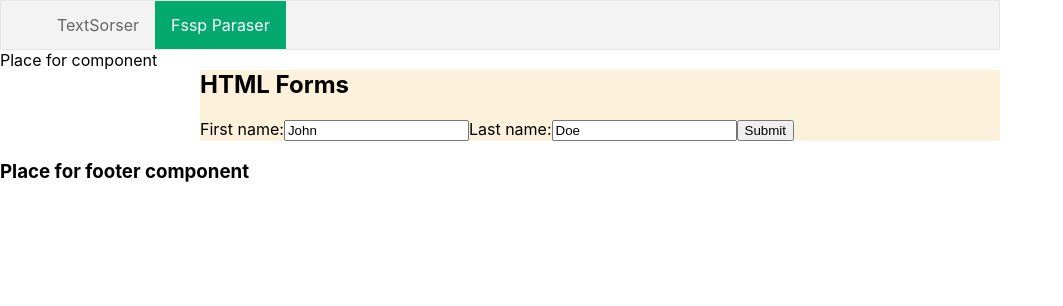
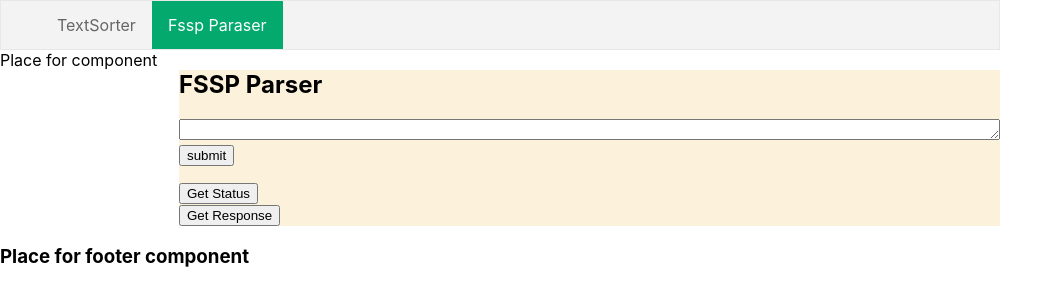
Before and after one commit to AndreyKonovalenko/toolkit, a React (Create React App) app in the folder client/: page /fsspparser in a window 1280 px wide. Shown: the top 306 px of the page, without its empty margins (0-1063 px from the left). Built offline with nearby package versions, Linux system fonts and the light colour scheme.

Commit message:
feat: set up axios logic

```diff
--- a/client/package.json
+++ b/client/package.json
@@ -2,10 +2,12 @@
   "name": "client",
   "version": "0.1.0",
   "private": true,
+  "proxy": "https://api-ip.fssp.gov.ru/api/v1.0/",
   "dependencies": {
     "@testing-library/jest-dom": "^5.11.5",
     "@testing-library/react": "^11.1.0",
     "@testing-library/user-event": "^12.1.10",
+    "axios": "^0.21.1",
     "joi": "^17.3.0",
     "react": "^17.0.1",
     "react-dom": "^17.0.1",
--- a/client/src/components/NavBar.js
+++ b/client/src/components/NavBar.js
@@ -37,7 +37,7 @@ const NavBar = (props) => {
           backgroundColor: '#04AA6d',
         }}
       >
-        TextSorser
+        TextSorter
       </NavLink>
     </li>
   );
--- a/client/src/pages/FsspParser.js
+++ b/client/src/pages/FsspParser.js
@@ -1,4 +1,4 @@
-import React, {useState} from 'react';
+import React, {useState, useEffect} from 'react';
 import {createUseStyles, useTheme} from 'react-jss';
 
 let useStyles = createUseStyles((theme) => ({
@@ -7,9 +7,13 @@ let useStyles = createUseStyles((theme) => ({
   },
 }));
 
+const axios = require('axios');
+
 const FsspParser = (props) => {
   const theme = useTheme();
   const classes = useStyles({...props, theme});
+  const [argString, setArgString] = useState('');
+  const [task, setTask] = useState('');
   // const [textData, setTextData] = useState('');
   // const [onClickStyle, setOnClickStyle] = useState(null);
   // const [presentData, setPresentData] = useState('');
@@ -19,31 +23,100 @@ const FsspParser = (props) => {
   //   event.preventDefault();
   //   console.log(`"Your text ${textData}"`);
   // };
-  // const onChangeHandler = (event) => {
-  //   setTextData(event.target.value);
+  const onChangeHandler = (event) => {
+    setArgString(event.target.value);
+  };
 
-  //   console.log(event.target.value);
-  // };
+  const onSubmitHandler = (event) => {
+    event.preventDefault();
+    console.log(argString);
+    const req = argString.split(' ');
+    console.log(req);
+    axios
+      .get('/search/physical', {
+        // crossdomain: true,
+        params: {
+          token: 'DTVVUTs1zL5o',
+          region: req[4],
+          firstname: req[0],
+          secondname: req[1],
+          lastname: req[2],
+          birthdate: req[3],
+        },
+      })
+      .then((res) => {
+        const task = res.data.response.task;
+        console.log(task);
+        setTask(task);
+      })
 
-  // const onFocusHander = () => {
-  //   setOnClickStyle({outlineColor: theme.colorPrimary});
-  // };
+      .catch((error) => {
+        console.log(error);
+      });
+  };
 
-  // const clearFields = () => {
-  //   setPresentData('');
-  //   setPastData('');
-  //   setTextData('');
-  // };
+  const onGetResponse = (event) => {
+    event.preventDefault();
+    if (task !== '') {
+      axios
+        .get('/result', {
+          params: {
+            token: 'DTVVUTs1zL5o',
+            task: task,
+          },
+        })
+        .then((res) => {
+          console.log(res.data.response.result[0].result);
+        })
+        .catch((error) => {
+          console.log(error);
+        });
+    } else {
+      console.log('task is empty');
+    }
+  };
+  const onGetStatus = (event) => {
+    event.preventDefault();
+    if (task !== '') {
+      axios
+        .get('/status', {
+          params: {
+            token: 'DTVVUTs1zL5o',
+            task: task,
+          },
+        })
+        .then((res) => {
+          console.log(res.data.status);
+        })
+        .catch((error) => {
+          console.log(error);
+        });
+    } else {
+      console.log('task is empty');
+    }
+  };
 
   const data = (
     <div className={classes.container}>
-      <h2>HTML Forms</h2>
+      <h2>FSSP Parser</h2>
       <form>
-        <label for={'fname'}>First name:</label>
-        <input type={'text'} id={'fname'} name={'fname'} value={'John'} />
-        <label for={'lname'}>Last name:</label>
-        <input type={'text'} id={'lname'} name={'lname'} value={'Doe'} />
-        <input type={'submit'} value={'Submit'} />
+        <textarea
+          className={classes.textarea}
+          value={argString}
+          onChange={onChangeHandler}
+          rows='1'
+          cols='100'
+        />
+        <div>
+          <button onClick={onSubmitHandler}>submit</button>
+        </div>
+        <p>{task}</p>
+        <div>
+          <button onClick={onGetStatus}>Get Status</button>
+        </div>
+        <div>
+          <button onClick={onGetResponse}>Get Response</button>
+        </div>
       </form>
     </div>
   );
--- a/package.json
+++ b/package.json
@@ -16,5 +16,8 @@
   "bugs": {
     "url": "https://github.com/AndreyKonovalenko/toolkit/issues"
   },
-  "homepage": "https://github.com/AndreyKonovalenko/toolkit#readme"
+  "homepage": "https://github.com/AndreyKonovalenko/toolkit#readme",
+  "dependencies": {
+    "axios": "^0.21.1"
+  }
 }
```
Also changed, not shown: client/src/components/CustomTextArea.js (+5 -11 lines), 1 other file (tests, documents, lock files or other folders).
